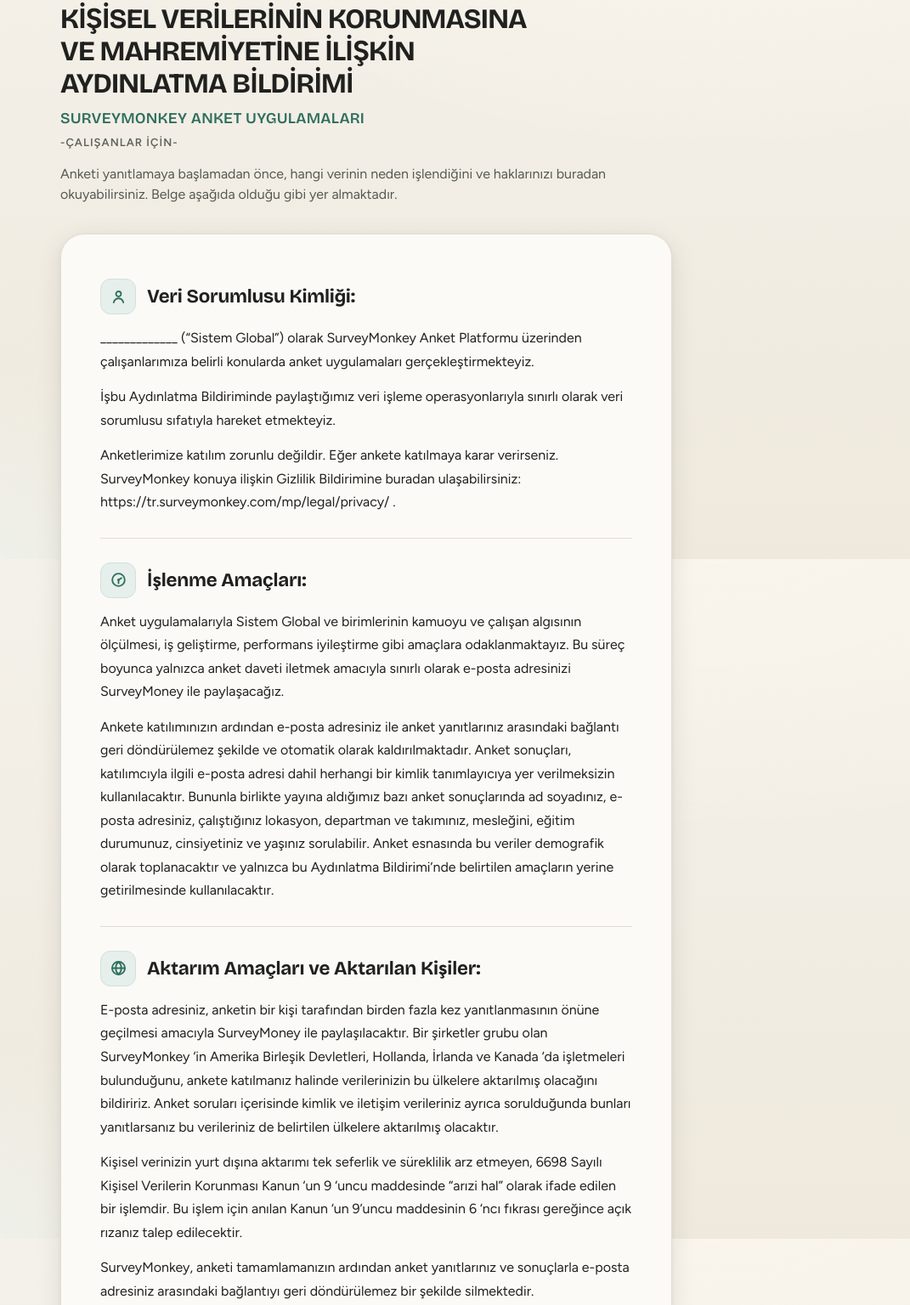
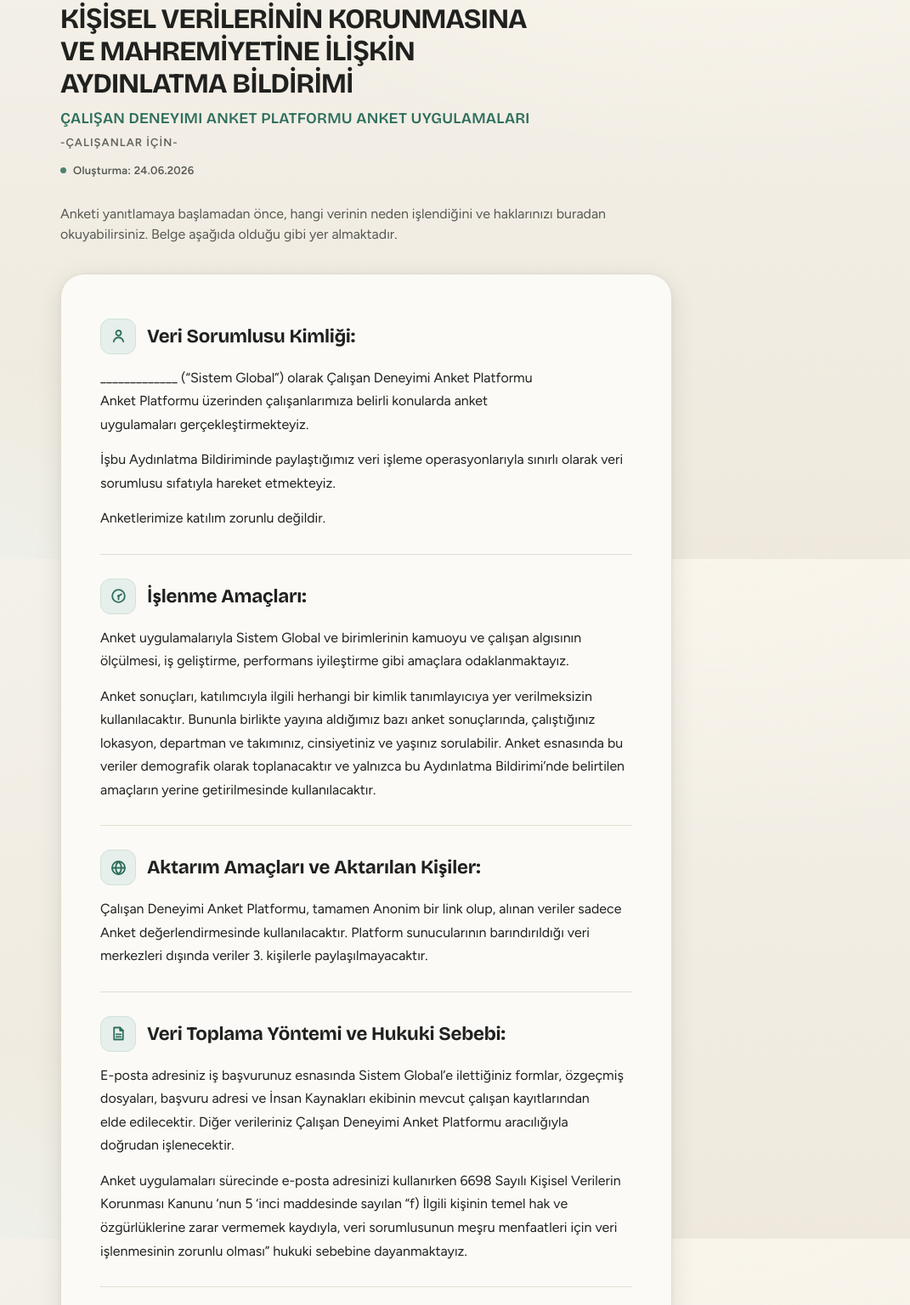
Before and after one commit to utkucfc/sg-anket-typeform, a plain HTML site: page index.html in a window 1280 px wide. Shown: the part 1742-3278 px from the top of the page at 85% size, without its empty margins (209-1280 px from the left). Drawn offline with nearby package versions, Linux system fonts and the light colour scheme.

Commit message:
KVKK metinleri güncel docx ile yenilendi (SurveyMonkey kaldırıldı, Çalışan Deneyimi Anket Platformu)

```diff
--- a/index.html
+++ b/index.html
@@ -321,6 +321,17 @@
     display: block; font-weight: 600; margin-top: 5px;
     font-family: var(--font-body); font-size: 13px; letter-spacing: .08em;
     text-transform: uppercase; color: var(--ink-faint);
+  }
+  .doc-date {
+    display: inline-flex; align-items: center; gap: 8px;
+    margin-top: 14px;
+    font-family: var(--font-body); font-size: 13px; font-weight: 600;
+    letter-spacing: .02em; color: var(--ink-soft);
+  }
+  .doc-date::before {
+    content: ""; flex: none;
+    width: 7px; height: 7px; border-radius: 50%;
+    background: var(--accent); opacity: .85;
   }
   .section-lead {
     margin-top: 16px; color: var(--ink-soft); font-size: 16px; font-weight: 400;
@@ -710,9 +721,10 @@
       <header class="section-head rise">
         <h2 class="doc-titles" id="aydinlatma-title">
           <span class="t-main">KİŞİSEL VERİLERİNİN KORUNMASINA VE MAHREMİYETİNE İLİŞKİN AYDINLATMA BİLDİRİMİ</span>
-          <span class="t-sub">SURVEYMONKEY ANKET UYGULAMALARI</span>
+          <span class="t-sub">ÇALIŞAN DENEYIMI ANKET PLATFORMU ANKET UYGULAMALARI</span>
           <span class="t-mini">-ÇALIŞANLAR İÇİN-</span>
         </h2>
+        <p class="doc-date">Oluşturma: 24.06.2026</p>
         <p class="section-lead">Anketi yanıtlamaya başlamadan önce, hangi verinin neden işlendiğini ve haklarınızı buradan okuyabilirsiniz. Belge aşağıda olduğu gibi yer almaktadır.</p>
       </header>
 
@@ -726,9 +738,9 @@
             Veri Sorumlusu Kimliği:
           </h3>
           <div class="doc-prose">
-            <p>_____________ (“Sistem Global”) olarak SurveyMonkey Anket Platformu üzerinden çalışanlarımıza belirli konularda anket uygulamaları gerçekleştirmekteyiz.</p>
+            <p>_____________ (“Sistem Global”) olarak Çalışan Deneyimi Anket Platformu Anket Platformu üzerinden çalışanlarımıza belirli konularda anket uygulamaları gerçekleştirmekteyiz.</p>
             <p>İşbu Aydınlatma Bildiriminde paylaştığımız veri işleme operasyonlarıyla sınırlı olarak veri sorumlusu sıfatıyla hareket etmekteyiz.</p>
-            <p>Anketlerimize katılım zorunlu değildir. Eğer ankete katılmaya karar verirseniz. SurveyMonkey konuya ilişkin Gizlilik Bildirimine buradan ulaşabilirsiniz: https://tr.surveymonkey.com/mp/legal/privacy/ .</p>
+            <p>Anketlerimize katılım zorunlu değildir.</p>
           </div>
         </div>
 
@@ -741,8 +753,8 @@
             İşlenme Amaçları:
           </h3>
           <div class="doc-prose">
-            <p>Anket uygulamalarıyla Sistem Global ve birimlerinin kamuoyu ve çalışan algısının ölçülmesi, iş geliştirme, performans iyileştirme gibi amaçlara odaklanmaktayız. Bu süreç boyunca yalnızca anket daveti iletmek amacıyla sınırlı olarak e-posta adresinizi SurveyMoney ile paylaşacağız.</p>
-            <p>Ankete katılımınızın ardından e-posta adresiniz ile anket yanıtlarınız arasındaki bağlantı geri döndürülemez şekilde ve otomatik olarak kaldırılmaktadır. Anket sonuçları, katılımcıyla ilgili e-posta adresi dahil herhangi bir kimlik tanımlayıcıya yer verilmeksizin kullanılacaktır. Bununla birlikte yayına aldığımız bazı anket sonuçlarında ad soyadınız, e-posta adresiniz, çalıştığınız lokasyon, departman ve takımınız, mesleğini, eğitim durumunuz, cinsiyetiniz ve yaşınız sorulabilir. Anket esnasında bu veriler demografik olarak toplanacaktır ve yalnızca bu Aydınlatma Bildirimi’nde belirtilen amaçların yerine getirilmesinde kullanılacaktır.</p>
+            <p>Anket uygulamalarıyla Sistem Global ve birimlerinin kamuoyu ve çalışan algısının ölçülmesi, iş geliştirme, performans iyileştirme gibi amaçlara odaklanmaktayız.</p>
+            <p>Anket sonuçları, katılımcıyla ilgili herhangi bir kimlik tanımlayıcıya yer verilmeksizin kullanılacaktır. Bununla birlikte yayına aldığımız bazı anket sonuçlarında, çalıştığınız lokasyon, departman ve takımınız, cinsiyetiniz ve yaşınız sorulabilir. Anket esnasında bu veriler demografik olarak toplanacaktır ve yalnızca bu Aydınlatma Bildirimi’nde belirtilen amaçların yerine getirilmesinde kullanılacaktır.</p>
           </div>
         </div>
 
@@ -755,9 +767,7 @@
             Aktarım Amaçları ve Aktarılan Kişiler:
           </h3>
           <div class="doc-prose">
-            <p>E-posta adresiniz, anketin bir kişi tarafından birden fazla kez yanıtlanmasının önüne geçilmesi amacıyla SurveyMoney ile paylaşılacaktır. Bir şirketler grubu olan SurveyMonkey ‘in Amerika Birleşik Devletleri, Hollanda, İrlanda ve Kanada ‘da işletmeleri bulunduğunu, ankete katılmanız halinde verilerinizin bu ülkelere aktarılmış olacağını bildiririz. Anket soruları içerisinde kimlik ve iletişim verileriniz ayrıca sorulduğunda bunları yanıtlarsanız bu verileriniz de belirtilen ülkelere aktarılmış olacaktır.</p>
-            <p>Kişisel verinizin yurt dışına aktarımı tek seferlik ve süreklilik arz etmeyen, 6698 Sayılı Kişisel Verilerin Korunması Kanun ‘un 9 ‘uncu maddesinde “arızi hal” olarak ifade edilen bir işlemdir. Bu işlem için anılan Kanun ‘un 9’uncu maddesinin 6 ‘ncı fıkrası gereğince açık rızanız talep edilecektir.</p>
-            <p>SurveyMonkey, anketi tamamlamanızın ardından anket yanıtlarınız ve sonuçlarla e-posta adresiniz arasındaki bağlantıyı geri döndürülemez bir şekilde silmektedir.</p>
+            <p>Çalışan Deneyimi Anket Platformu, tamamen Anonim bir link olup, alınan veriler sadece Anket değerlendirmesinde kullanılacaktır. Platform sunucularının barındırıldığı veri merkezleri dışında veriler 3. kişilerle paylaşılmayacaktır.</p>
           </div>
         </div>
 
@@ -770,7 +780,7 @@
             Veri Toplama Yöntemi ve Hukuki Sebebi:
           </h3>
           <div class="doc-prose">
-            <p>E-posta adresiniz iş başvurunuz esnasında Sistem Global’e ilettiğiniz formlar, özgeçmiş dosyaları, başvuru adresi ve İnsan Kaynakları ekibinin mevcut çalışan kayıtlarından elde edilecektir. Diğer verileriniz SurveyMonkey aracılığıyla doğrudan işlenecektir.</p>
+            <p>E-posta adresiniz iş başvurunuz esnasında Sistem Global’e ilettiğiniz formlar, özgeçmiş dosyaları, başvuru adresi ve İnsan Kaynakları ekibinin mevcut çalışan kayıtlarından elde edilecektir. Diğer verileriniz Çalışan Deneyimi Anket Platformu aracılığıyla doğrudan işlenecektir.</p>
             <p>Anket uygulamaları sürecinde e-posta adresinizi kullanırken 6698 Sayılı Kişisel Verilerin Korunması Kanunu ‘nun 5 ‘inci maddesinde sayılan “f) İlgili kişinin temel hak ve özgürlüklerine zarar vermemek kaydıyla, veri sorumlusunun meşru menfaatleri için veri işlenmesinin zorunlu olması” hukuki sebebine dayanmaktayız.</p>
           </div>
         </div>
@@ -797,7 +807,7 @@
       <header class="section-head rise">
         <h2 class="doc-titles" id="acikriza-title">
           <span class="t-main">AÇIK RIZA BİLDİRİMİ</span>
-          <span class="t-sub">SURVEYMONKEY ANKET UYGULAMALARI</span>
+          <span class="t-sub">ÇALIŞAN DENEYIMI ANKET PLATFORMU ANKET UYGULAMALARI</span>
         </h2>
         <p class="section-lead">Verilerinizin yurt dışına aktarımına ilişkin açık rıza yalnızca sizin onayınızla geçerlilik kazanır. Onaylamak tamamen isteğe bağlıdır.</p>
       </header>
@@ -805,10 +815,10 @@
       <div class="consent-card consent-anchor rise" id="consentCard">
         <div class="consent-titles">
           <span class="ct-main">AÇIK RIZA BİLDİRİMİ</span>
-          <span class="ct-sub">SURVEYMONKEY ANKET UYGULAMALARI</span>
+          <span class="ct-sub">ÇALIŞAN DENEYIMI ANKET PLATFORMU ANKET UYGULAMALARI</span>
         </div>
         <div class="consent-body">
-          <p>_____________ (“Sistem Global”) tarafından düzenlenen anket uygulamalarına katılmam amacıyla e-posta adresimin ve paylaşacağım diğer demografik verilerin Amerika Birleşik Devletleri, Hollanda, İrlanda ve Kanada ‘da işletmeleri bulunan SurveyMonkey ‘e gönderilmesine açık rıza vermekteyim.</p>
+          <p>_____________ (“Sistem Global”) tarafından düzenlenen anket uygulamalarına katılmam amacıyla e-posta adresimin ve paylaşacağım diğer demografik verilerin Amerika Birleşik Devletleri, Hollanda, İrlanda ve Kanada ‘da işletmeleri bulunan Çalışan Deneyimi Anket Platformu’e gönderilmesine açık rıza vermekteyim.</p>
         </div>
 
         <div class="consent-control" id="consentControl">
```
